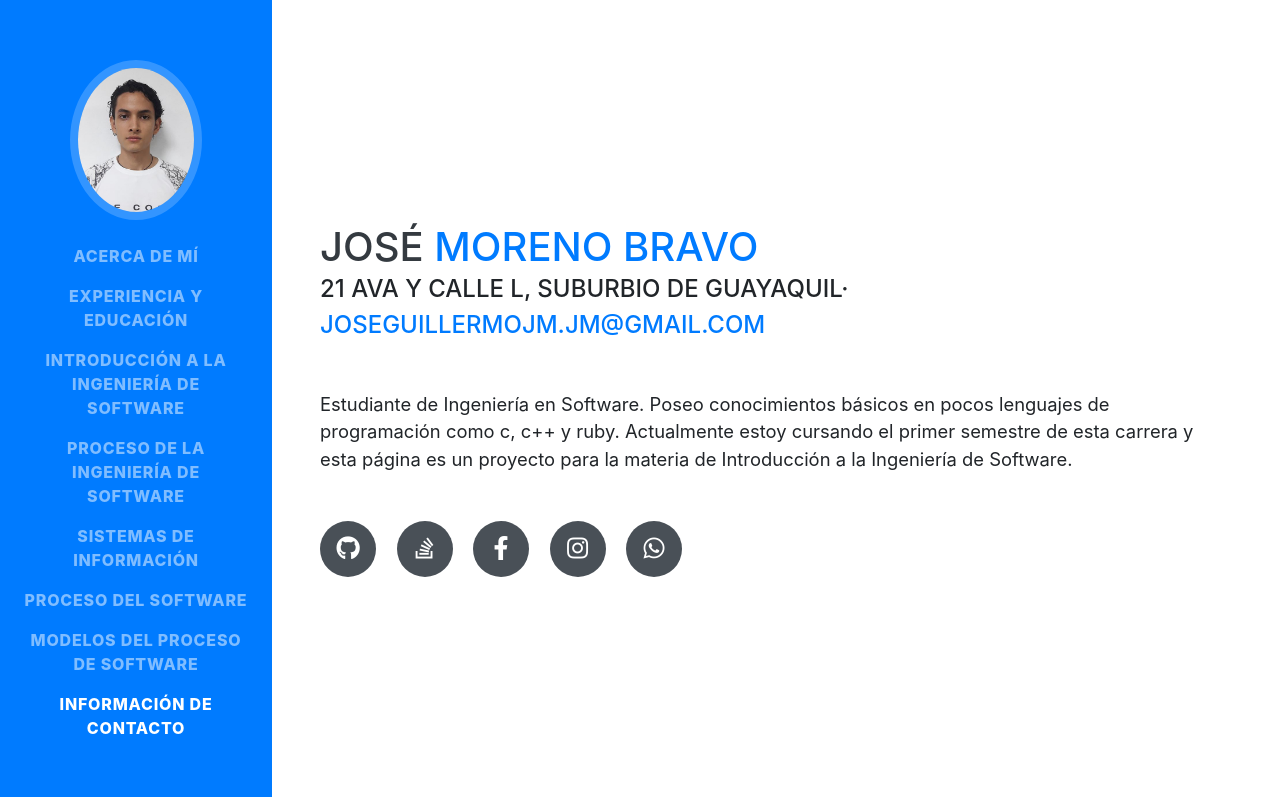
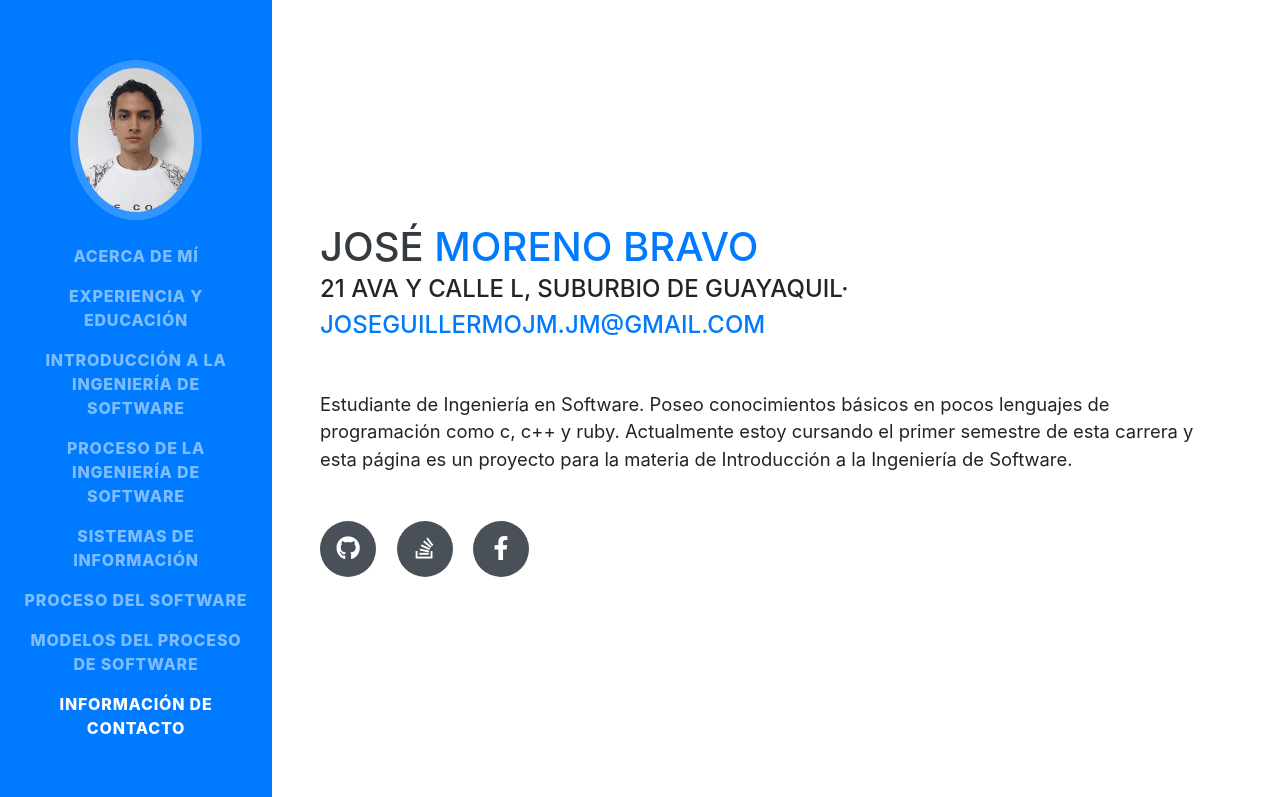
Before and after one commit to Cyrax000/cyrax000.github.io, a website with bundled scripts: page index.html in a window 1280 px wide. Shown: the top 797 px of the page. Built offline with nearby package versions, Linux system fonts and the light colour scheme; a web font is replaced by a local one.

Commit message:
Update index.html

```diff
--- a/index.html
+++ b/index.html
@@ -86,12 +86,6 @@
           </a>
           <a link href="https://www.facebook.com/Cyrax000/">
             <i class="fab fa-facebook-f"></i>
-          </a>
-           <a link href="https://www.instagram.com/jose.moreno.000/">
-            <i class="fab fa-instagram"></i>
-          </a>
-         <a link href="https://wa.me/5930959503138/">
-            <i class="fab fa-whatsapp"></i>
           </a>
         </div>
       </div>
```
